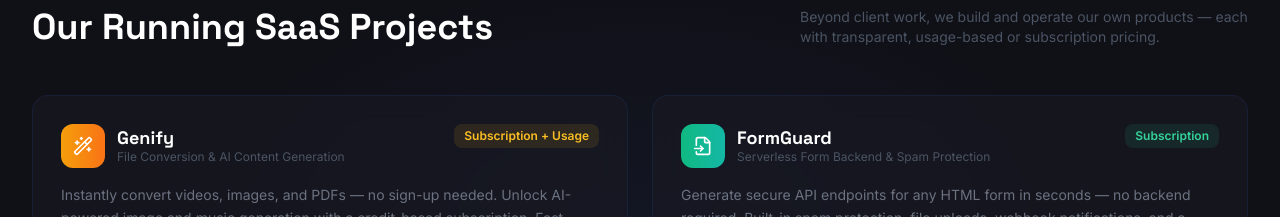
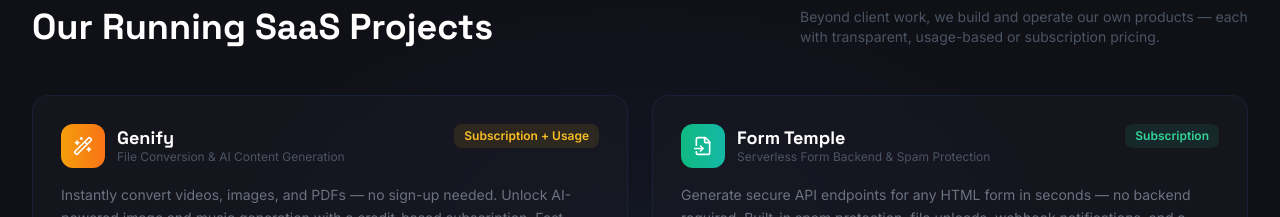
Before and after one commit to bytes-monks/bytes-monks, a React (Vite) app: page /pricing in a window 1280 px wide. Shown: the part 2540-2757 px from the top of the page. Built offline with nearby package versions, Linux system fonts and the light colour scheme.

Commit message:
chores: rename foremguard to formtemple

```diff
--- a/src/pages/Hiring.tsx
+++ b/src/pages/Hiring.tsx
@@ -52,7 +52,7 @@
     gradient: 'from-pink-500 to-rose-500',
     tagline: 'Shape our voice online and grow a community around what we build.',
     about:
-      'Bytes Monks is looking for a creative and driven Social Media Manager Intern to own our presence across LinkedIn, Twitter/X, and Instagram. You will craft content that showcases our products (Genify, FormGuard) and our agency work, engage our community, and help us grow from a niche dev studio into a recognisable tech brand.',
+      'Bytes Monks is looking for a creative and driven Social Media Manager Intern to own our presence across LinkedIn, Twitter/X, and Instagram. You will craft content that showcases our products (Genify, Form Temple) and our agency work, engage our community, and help us grow from a niche dev studio into a recognisable tech brand.',
     responsibilities: [
       'Plan and publish 4–6 posts per week across LinkedIn, Twitter/X, and Instagram',
       'Write engaging copy that bridges technical topics with a broader audience',
--- a/src/pages/Pricing.tsx
+++ b/src/pages/Pricing.tsx
@@ -224,7 +224,7 @@
     ],
   },
   {
-    name: 'FormGuard',
+    name: 'Form Temple',
     tagline: 'Serverless Form Backend & Spam Protection',
     description:
       'Generate secure API endpoints for any HTML form in seconds — no backend required. Built-in spam protection, file uploads, webhook notifications, and a submission analytics dashboard.',
@@ -233,7 +233,7 @@
     icon: FileInput,
     gradient: 'from-emerald-500 to-teal-500',
     freeTrial: 'Free forever for your first form',
-    url: 'https://formguard.bytesmonks.com',
+    url: 'https://formtemple.bytesmonks.com',
     tiers: [
       { name: 'Free',  price: '$0',   unit: '1 form, 100 submissions / mo',  highlight: false },
       { name: 'Pro',   price: '$12',  unit: '/ mo — 10 forms, unlimited',    highlight: true  },
```
